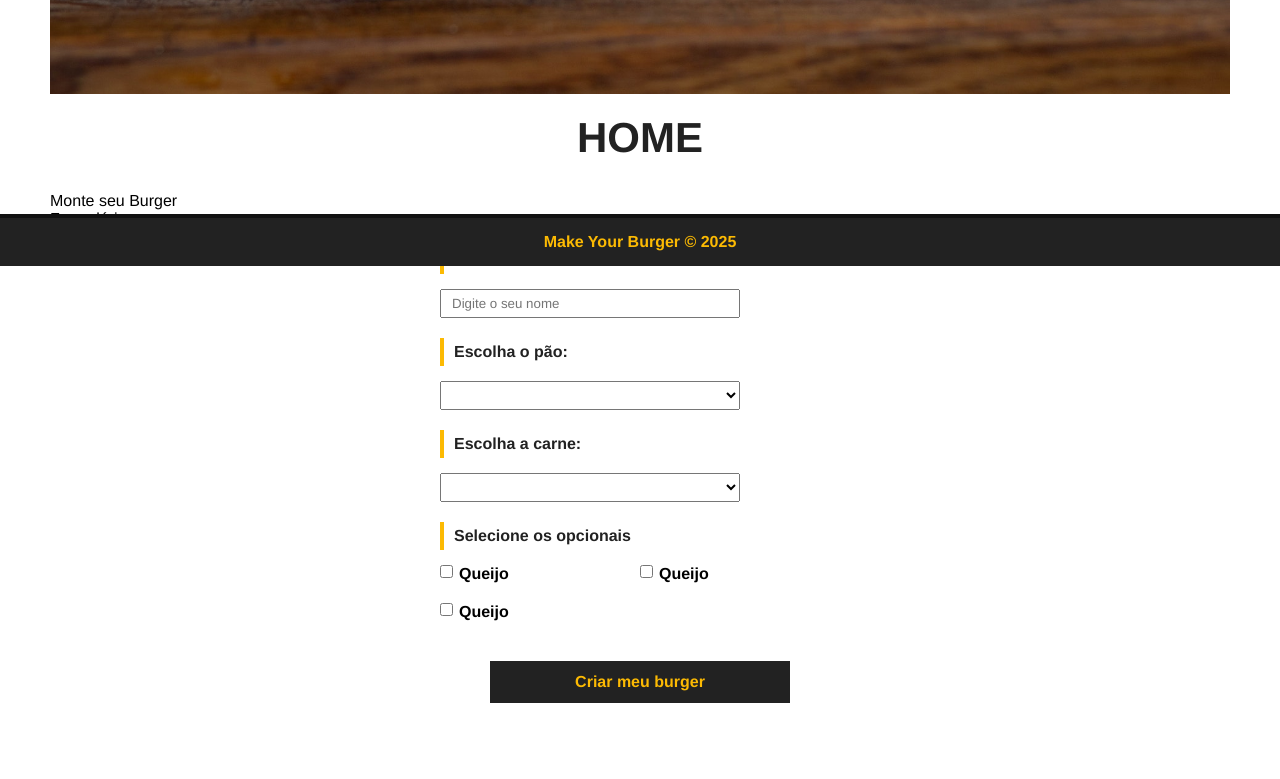
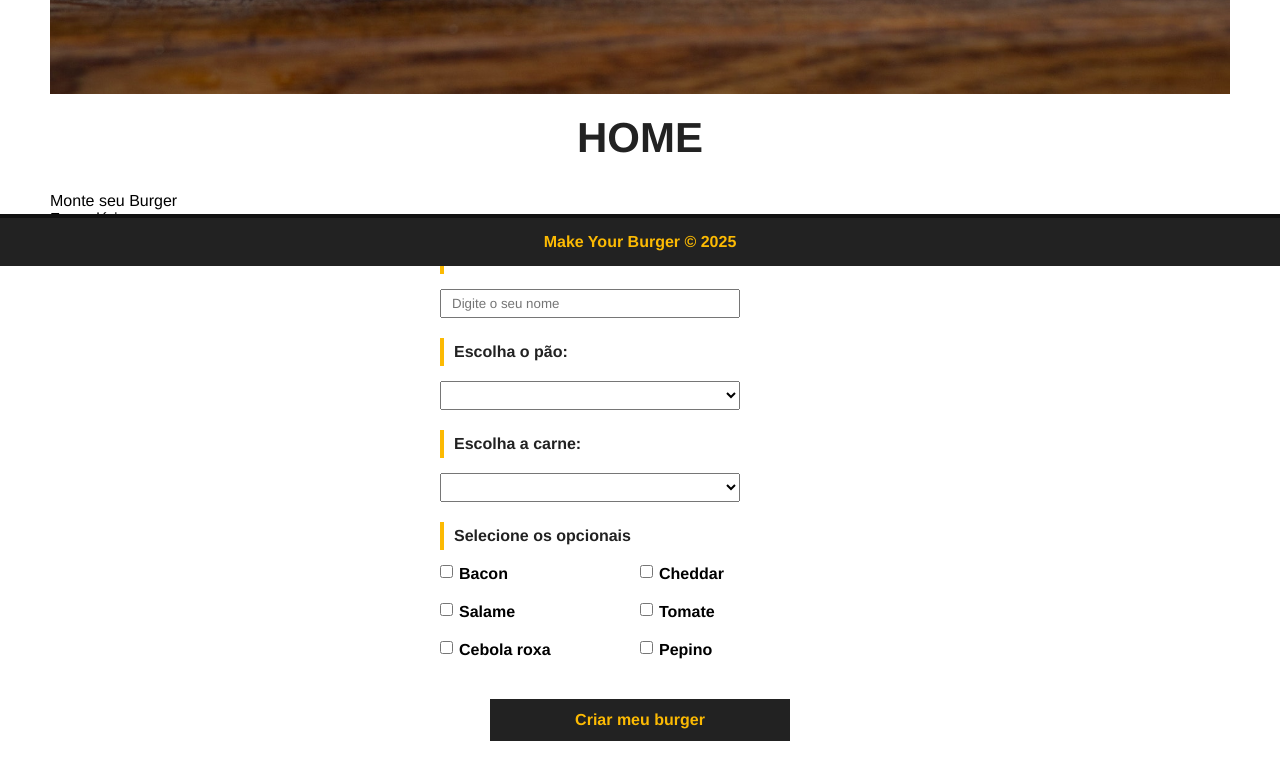
Before and after one commit to lazarojoabe/make_your_burger, a Vue app: page / in a window 1280 px wide. Shown: the part 534-1313 px from the top of the page. Before the commit the page ends 1287 px from the top, so only its background shows below. Built offline with nearby package versions, Linux system fonts and the light colour scheme; data requests are answered from the project's data file.

Commit message:
dados sendo consumidos do bd

```diff
--- a/src/components/BurgerForm.vue
+++ b/src/components/BurgerForm.vue
@@ -10,29 +10,21 @@
                 <label for="pao">Escolha o pão:</label>
                 <select name="" id="pao" v-model="pao">
                     <option value="">Selecione o seu pão</option>
-                    <option value="integral">Integral</option>
+                    <option v-for="pao in paes" :key="pao.id" value="pao.tipo">{{ pao.tipo }}</option>
                 </select>
             </div>
             <div class="input-container">
                 <label for="carne">Escolha a carne:</label>
                 <select name="" id="carne" v-model="carne">
                     <option value="">Selecione o sua carne</option>
-                    <option value="Alcatra">Alcatra</option>
+                    <option v-for="carne in carnes" :key="carne.id" value="carne.id">{{carne.tipo}}</option>
                 </select>
             </div>
             <div id="opcionais-container" class="input-container">
                 <label id="opcionais-title" for="opcionais">Selecione os opcionais</label>
-                <div class="checkbox-container">
-                    <input type="checkbox" name="opcionais" id="queijo" value="queijo" v-model="opcionais">
-                    <span for="queijo">Queijo</span>
-                </div>
-                <div class="checkbox-container">
-                    <input type="checkbox" name="opcionais" id="queijo" value="queijo" v-model="opcionais">
-                    <span for="queijo">Queijo</span>
-                </div>
-                <div class="checkbox-container">
-                    <input type="checkbox" name="opcionais" id="queijo" value="queijo" v-model="opcionais">
-                    <span for="queijo">Queijo</span>
+                <div class="checkbox-container" v-for="opcional in opcionaisData" :key="opcional.id">
+                    <input type="checkbox" name="opcionais" v-model="opcionais" :value="opcional.tipo">
+                    <span>{{opcional.tipo}}</span>
                 </div>
             </div>
             <div class="input-container">
@@ -43,7 +35,35 @@
 </template>
 <script>
     export default {
-        name: "BurgerForm"
+        name: "BurgerForm",
+        data() {
+            return {
+                paes: null,
+                carnes: null,
+                opcionaisData: null,
+                nome: null,
+                pao: null,
+                carne: null,
+                opcionais: [],
+                status: "Solicitado",
+                msg: null
+            }
+        },
+        methods: {
+          async getIngredientes(){
+            const req = await fetch("http://localhost:3000/ingredientes");
+            const data = await req.json();
+
+            this.paes = data.paes;
+            this.carnes = data.carnes;
+            this.opcionaisData = data.opcionais;
+
+            console.log(data);
+          }
+        },
+        mounted(){
+          this.getIngredientes();
+        }
     }
 </script>
 <style scoped>
```
